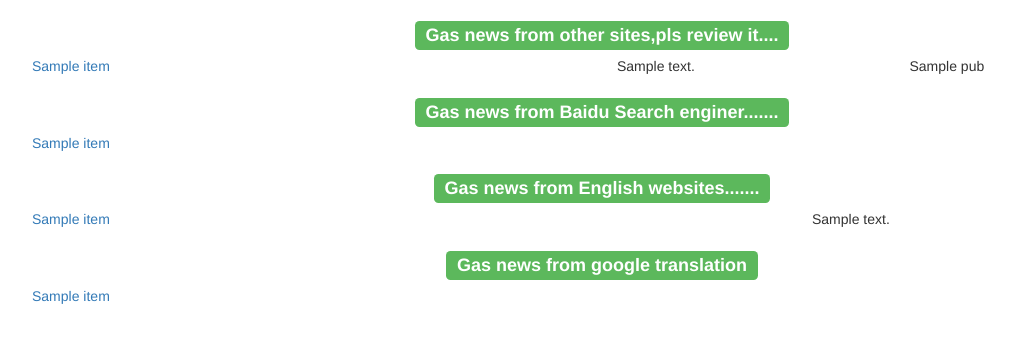
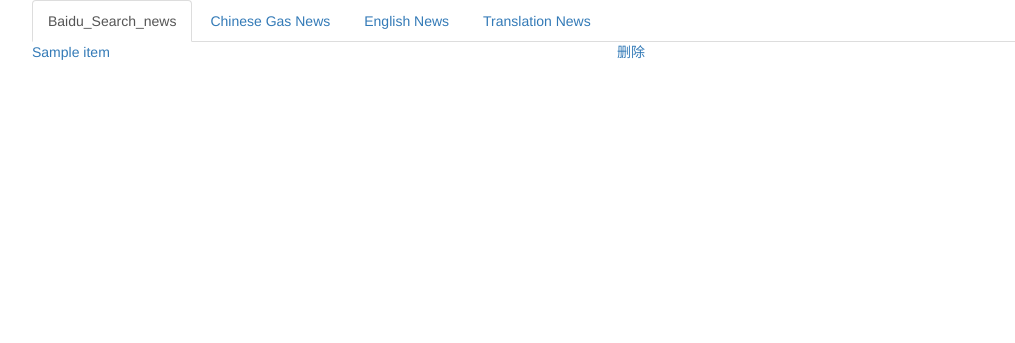
Before and after one commit to lnhn/gasnews, a Django app: template gasnews/templates/index.html in a window 1280 px wide. Shown: the top 343 px of the page, without its empty margins (38-1053 px from the left). Run offline with Django 3.2, Linux system fonts and the light colour scheme; the template is opened without the code that fills it: most values are stand-ins (such as "Sample title", 1, 10 or a date in 2020); parts of the project's set-up code (start-up, migrations or seed data) failed here and were passed over.

Commit message:
20190311

```diff
--- a/cncryo/urls.py
+++ b/cncryo/urls.py
@@ -22,4 +22,6 @@ urlpatterns = [
     path('',gview.index),
     path('detail/<int:id>',gview.news_detail),
     path('trans/<int:id>',gview.trans_news_detail),
+    path('delete/<int:id>',gview.delete_news,name="delete_news"),
+    path('deletebaidu/<int:id>',gview.delete_baidu_news,name="delete_baidu"),
 ]
--- a/gasnews/admin.py
+++ b/gasnews/admin.py
@@ -1,3 +1,6 @@
 from django.contrib import admin
+from gasnews.get_news.gasnews.model import *
 
 # Register your models here.
+
+#admin.site.register(SearchWords)
--- a/gasnews/get_news/gasnews/collect_news.py
+++ b/gasnews/get_news/gasnews/collect_news.py
@@ -329,6 +329,7 @@ def collect_china_hydrogen_news():
 
 # Itm Power
 #web="http://www.itm-power.com/news-media/news"
+#https://blog.ballard.com/
 
 # Ballard
 
--- a/gasnews/get_news/gasnews/translator.py
+++ b/gasnews/get_news/gasnews/translator.py
@@ -20,7 +20,7 @@ def google_translate():
                 print(sentence.text)
                 try:
                     zh=client.translate(str(sentence.text),'zh-cn')['translatedText']
-                    article=article+zh+"\n"
+                    article=article+zh+"<br>"
                     print(zh)
                 except:
                     pass
@@ -31,7 +31,8 @@ def google_translate():
                 pub=item.pub,
                 text=article,
                 source=item.source,
-                comment=item.comment )
+                comment=item.comment,
+                add_date=item.add_date, )
             tn.save()
             News.update({News.lang:"en-zh"}).where(News.id==item.id).execute()
     db.close()
--- a/gasnews/templates/index.html
+++ b/gasnews/templates/index.html
@@ -5,7 +5,7 @@
     <meta http-equiv="X-UA-Compatible" content="IE=edge">
     <meta name="viewport" content="width=device-width, initial-scale=1">
     <!-- 上述3个meta标签*必须*放在最前面，任何其他内容都*必须*跟随其后！ -->
-    <title>Bootstrap 101 Template</title>
+    <title>气体世界新闻汇聚</title>
 
     <!-- Bootstrap -->
     <link href="https://cdn.jsdelivr.net/npm/bootstrap@3.3.7/dist/css/bootstrap.min.css" rel="stylesheet">
@@ -16,44 +16,95 @@
     <![endif]-->
 </head>
 <body>
+
+
 <div class="container">
+    <ul class="nav nav-tabs">
+         <li role="presentation" class="nav active " name="baidunews"><a  >Baidu_Search_news</a></li>
+        <li role="presentation" class="nav " name="cnnews"><a  >Chinese Gas News</a></li>
+
+        <li role="presentation" class="nav" name="englishnews"><a  >English News</a></li>
+        <li role="presentation" class="nav" name="transnews"><a  >Translation News</a></li>
+    </ul>
     <div class="starter-template">
-            <h3 class="text-center"> <span class="label label-success">Gas news from other sites,pls review it....</span></h3>
+        <div  >
 
-            {% for item in newslist %}
-            <div class="row">
-            <div class="col-md-6"><a href="detail/{{item.id}}"   >{{ item.title }}</a></div>
-            <div class="col-md-3">{{ item.comment }}</div>
-            <div class="col-md-3">{{item.pub}}</div>
-            </div>
-            {% endfor%}
 
-              <h3 class="text-center"> <span class="label label-success">Gas news from Baidu Search enginer.......</span></h3>
+         <div id="baidunews" class="content show" style="display:none">
                 {% for item in baidu %}
                 <div class="row">
-            <div class='col-md-6'><a href="{{item.link}}"   >{{ item.title }}</a></div>
+                    <div class='col-md-6'><a href="{{item.link}}">{{ item.title }}</a></div>
+                    <div class="col-md-2"><a href="{% url 'delete_baidu' item.id %}">删除</a></div>
                 </div>
-            {% endfor%}
-              <h3 class="text-center"> <span class="label label-success">Gas news from English websites.......</span></h3>
-            {% for item in english_news %}
-            <div class="row">
-            <div class='col-md-8'><a href="detail/{{item.id}}"   >{{ item.title }}</a></div>
-            <div class='col-md-4'>{{item.comment}}</div></div>
-            {% endfor%}
-
-              <h3 class="text-center"> <span class="label label-success">Gas news from google translation</span></h3>
-            {% for item in trans_news %}
-            <div class="row">
-            <div class='col-md-6'><a href="trans/{{item.id}}"   >{{ item.title }}</a></div></div>
-
                 {% endfor%}
             </div>
 
 
+
+            <div id="cnnews" class="content" style="display:none">
+                {% for item in newslist %}
+                <div class="row">
+                    <div class="col-md-6"><a href="detail/{{item.id}}">{{item.title }}</a></div>
+                    <div class="col-md-2">{{ item.comment }}</div>
+                    <div class="col-md-2"><a href="{% url 'delete_news' item.id %}">删除</a></div>
+                </div>
+                {% endfor%}
+            </div>
+
+
+
+            <div id="englishnews" class="content" style="display:none">
+                {% for item in english_news %}
+                <div class="row">
+                    <div class='col-md-6'><a href="detail/{{item.id}}">{{ item.title }}</a></div>
+                    <div class='col-md-2'>{{item.comment}}</div>
+                </div>
+                {% endfor%}
+            </div>
+
+            <div id="transnews" class="content" style="display:none">
+                {% for item in trans_news %}
+                <div class="row">
+                    <div class='col-md-6'><a href="trans/{{item.id}}">{{ item.title }}</a></div>
+                </div>
+
+                {% endfor%}
+            </div>
+        </div>
+    </div>
 </div>
 <!-- jQuery (Bootstrap 的所有 JavaScript 插件都依赖 jQuery，所以必须放在前边) -->
 <script src="https://cdn.jsdelivr.net/npm/jquery@1.12.4/dist/jquery.min.js"></script>
 <!-- 加载 Bootstrap 的所有 JavaScript 插件。你也可以根据需要只加载单个插件。 -->
 <script src="https://cdn.jsdelivr.net/npm/bootstrap@3.3.7/dist/js/bootstrap.min.js"></script>
+<script>
+
+        $(document).ready(
+          function(){
+            $("li").click(function(){
+               $("li").removeClass("active");
+               $(this).addClass("active");
+               var class_name="#"+$(this).attr("name");
+               console.log(class_name)
+               $(".content").removeClass("show");
+               $(class_name).addClass("show");
+
+
+            });
+
+          });
+
+
+
+
+
+</script>
+
+<style>
+      .show{ display:block;}
+
+
+</style>
+
 </body>
 </html>
--- a/gasnews/templates/news_detail.html
+++ b/gasnews/templates/news_detail.html
@@ -5,7 +5,7 @@
     <meta http-equiv="X-UA-Compatible" content="IE=edge">
     <meta name="viewport" content="width=device-width, initial-scale=1">
     <!-- 上述3个meta标签*必须*放在最前面，任何其他内容都*必须*跟随其后！ -->
-    <title>News detials....</title>
+    <title>{{title}}</title>
 
     <!-- Bootstrap -->
     <link href="https://cdn.jsdelivr.net/npm/bootstrap@3.3.7/dist/css/bootstrap.min.css" rel="stylesheet">
@@ -22,7 +22,7 @@
 
     <h3 class='text-center'>{{title}}</h3>
      <div class='text-center'><a href="{{link}}">点击原文链接</a></div>
-     <div class="text-justify">      {{article}}</div>
+     <div class="text-justify">      {{article|safe}}</div>
 
     </div>
 
```
Also changed, not shown: gasnews/get_news/gasnews/collect_data_search.py (+5 -5 lines), gasnews/get_news/gasnews/model.py (+7 -1 lines), gasnews/get_news/main.py (+14 -3 lines), gasnews/views.py (+30 -22 lines), db.sqlite3, gasnews/get_news/gasnews/news.db, 1 other file. Lines whose indentation alone changed are shown as unchanged.
